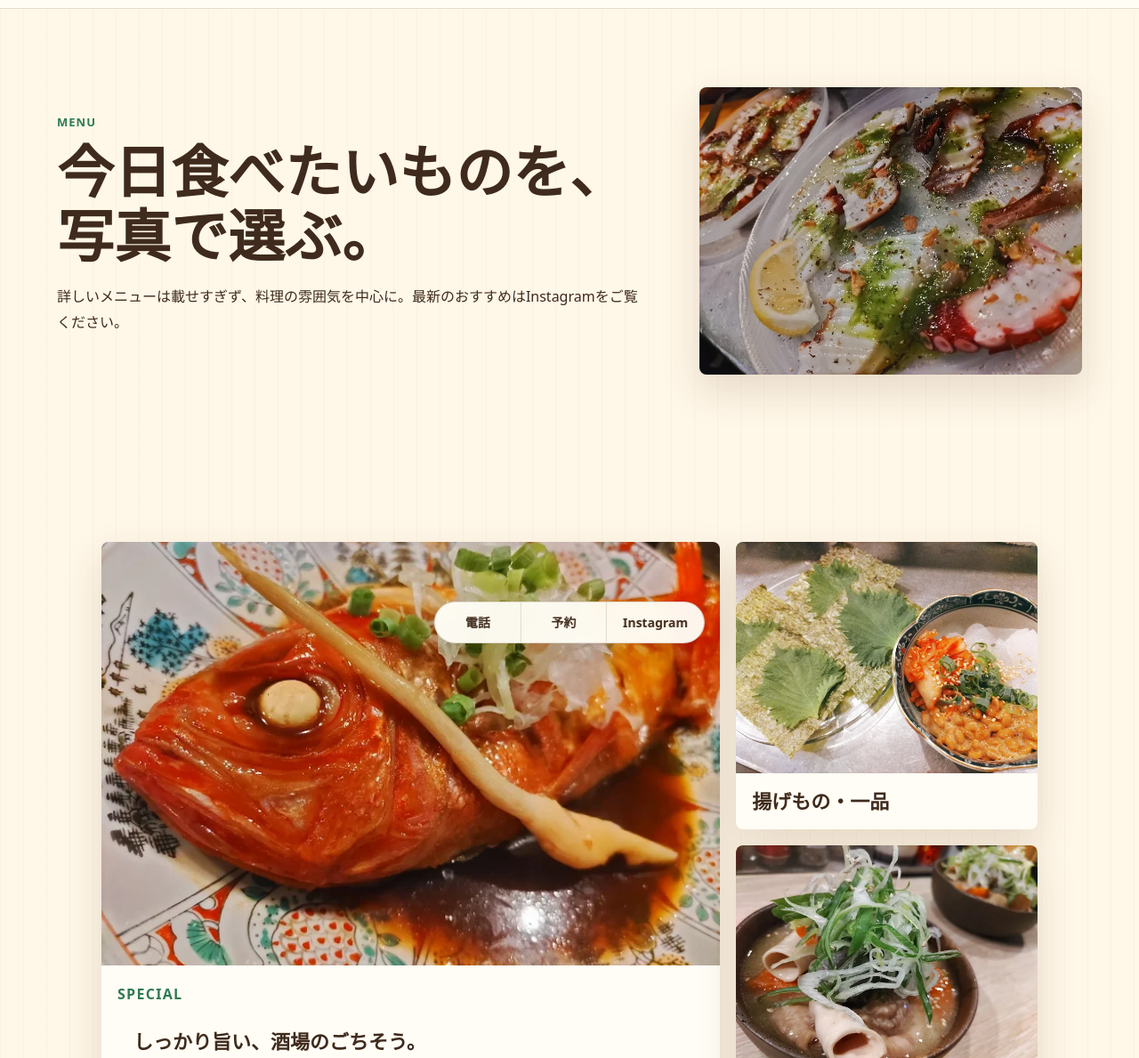
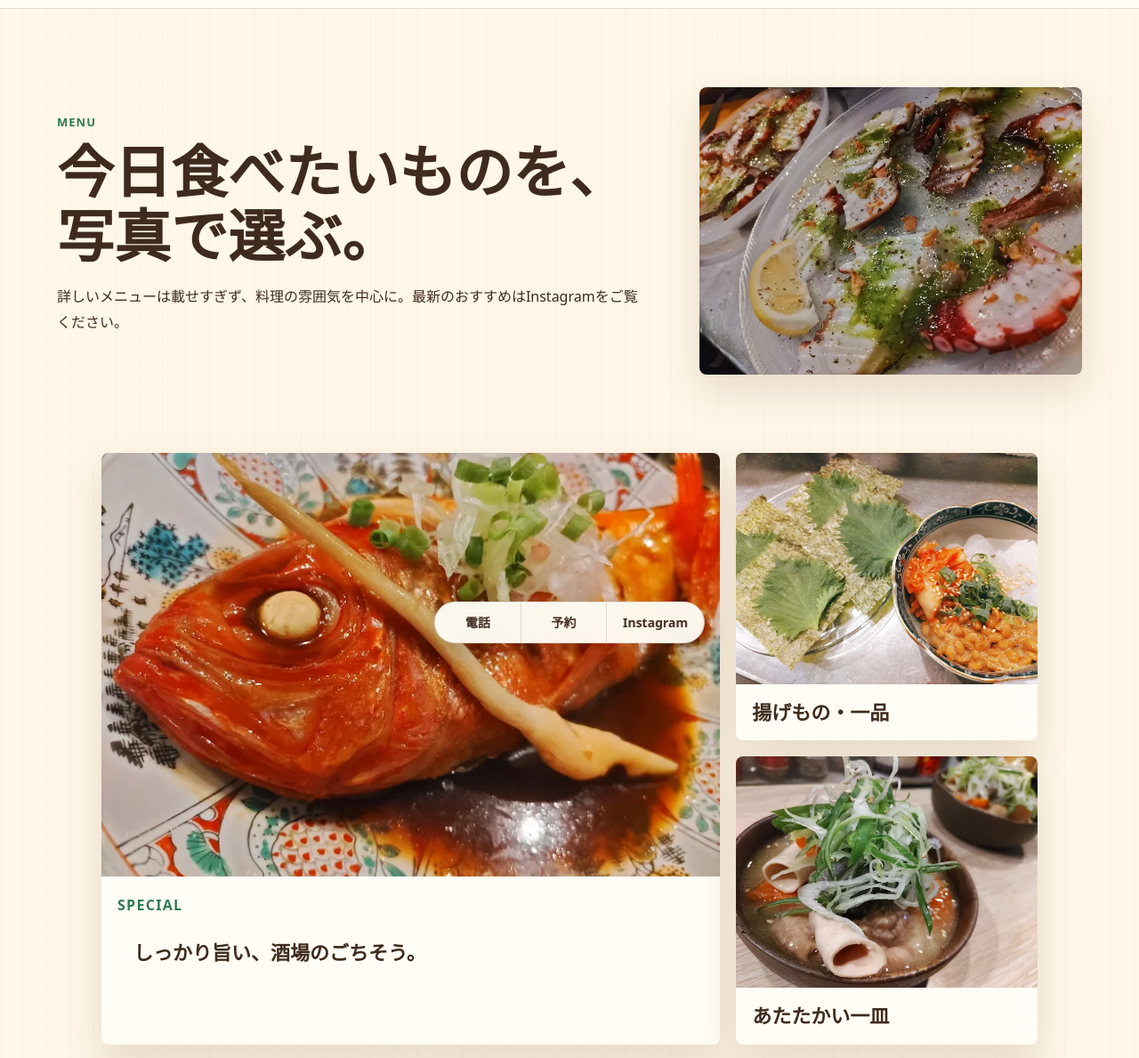
Before and after one commit to nishita-gp1111/kazu, a plain HTML site: page menu.html in a window 1280 px wide. Shown: the part 61-1250 px from the top of the page at 89% size. Drawn offline with Linux system fonts and the light colour scheme.

Commit message:
Tighten menu page hero spacing

```diff
--- a/styles.css
+++ b/styles.css
@@ -464,6 +464,14 @@ h3 {
   border-radius: 50%;
 }
 
+.menu-hero {
+  padding-bottom: clamp(26px, 4vw, 46px);
+}
+
+.menu-hero + .menu-gallery {
+  padding-top: clamp(22px, 4vw, 42px);
+}
+
 .menu-gallery {
   max-width: 1180px;
   margin: 0 auto;
```
